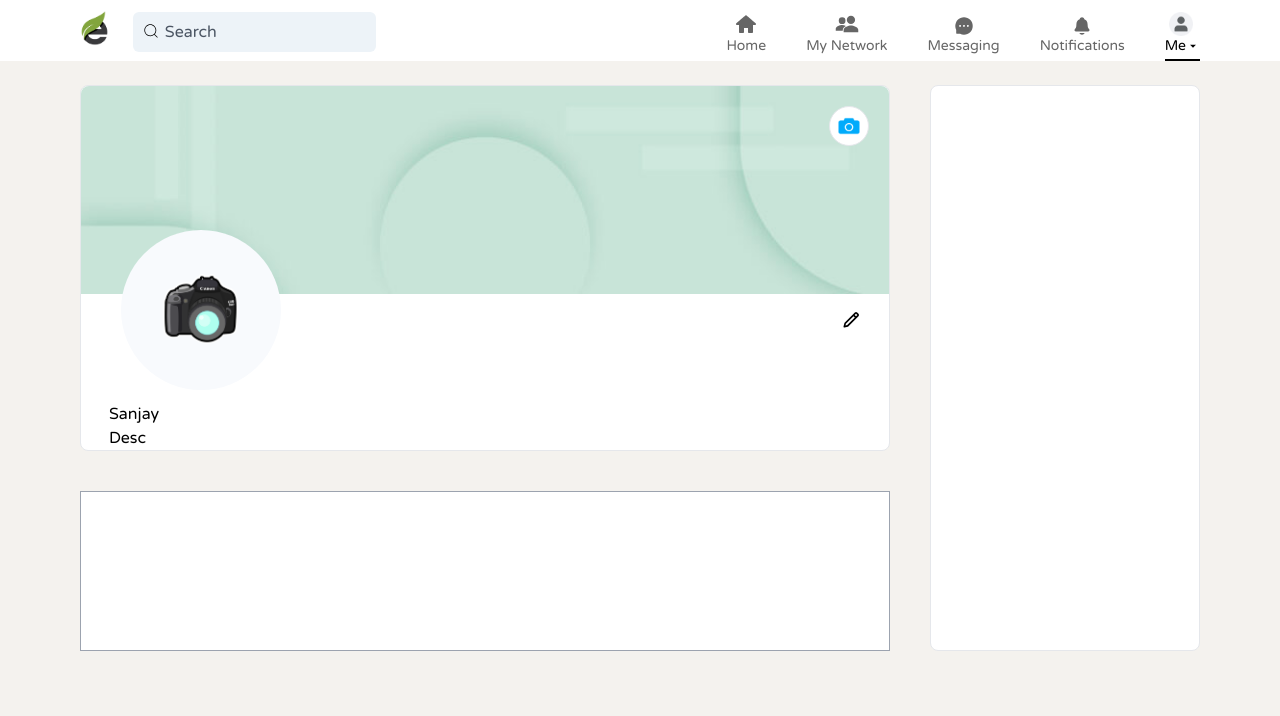
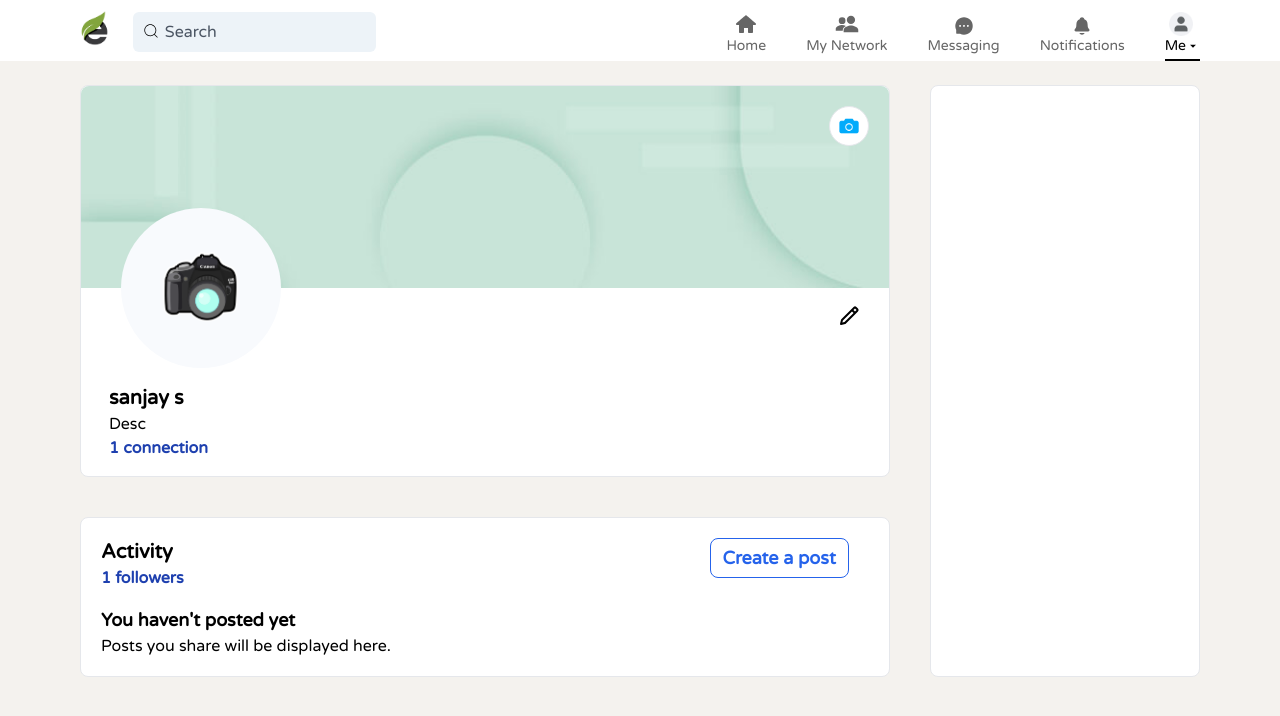
Before and after one commit to sanjay-prasath16/Social_media_for_growth, a React (Vite) app in the folder client/: page /profile in a window 1280 px wide. Shown: the top 716 px of the page. Built offline with nearby package versions, Linux system fonts and the light colour scheme.

Commit message:
completed profile page

```diff
--- a/client/src/components/Navbar.jsx
+++ b/client/src/components/Navbar.jsx
@@ -130,7 +130,7 @@ const Navbar = () => {
                 <div className="fixed inset-0 bg-black bg-opacity-50 z-10"></div>
             )}
 
-            <div className="relative bg-white flex justify-between z-20" style={{ height: '3.8rem' }}>
+            <div className="sticky top-0 bg-white flex justify-between z-20" style={{ height: '3.8rem' }}>
                 <div className={`flex ${isMobileSearchActive ? 'w-full' : ''}`} ref={searchRef}>
                     {!isMobileSearchActive && <img src={Logo} alt="" className='h-12 mt-1 moveIcon:ml-icon' />}
                     <div className="relative flex-1">
--- a/client/src/pages/Profile.jsx
+++ b/client/src/pages/Profile.jsx
@@ -1,39 +1,174 @@
-import background from '../assets/defaultBackground.jpg'
-import ProfileCamera from '../assets/profileCamera.png'
-import Camera from '../assets/camera.webp'
+import { useState } from 'react';
+import background from '../assets/defaultBackground.jpg';
+import ProfileCamera from '../assets/profileCamera.png';
+import Camera from '../assets/camera.webp';
+import { HiPhoto } from "react-icons/hi2";
 import { BiPencil } from "react-icons/bi";
 
 const Profile = () => {
+  const [showModal, setShowModal] = useState(false);
+  const [profileImage, setProfileImage] = useState(null);
+  const [profilePicture, setProfilePicture] = useState(null);
+  const [postImage, setPostImage] = useState(null);  // State to store the uploaded post image
+
+  const handleCreatePostClick = () => {
+    setShowModal(true);
+  };
+
+  const closeModal = () => {
+    setShowModal(false);
+    setPostImage(null); // Reset the post image when modal is closed
+  };
+
+  const handleFileChange = (e) => {
+    const file = e.target.files[0];
+    if (file) {
+      const reader = new FileReader();
+      reader.onload = () => {
+        if (e.target.id === "backgroundFileInput") {
+          setProfileImage(reader.result);
+        } else if (e.target.id === "profileFileInput") {
+          setProfilePicture(reader.result);
+        } else if (e.target.id === "postFileInput") {
+          setPostImage(reader.result);  // Set the post image
+        }
+      };
+      reader.readAsDataURL(file);
+    }
+  };
+
+  const triggerFileInput = (inputId) => {
+    document.getElementById(inputId).click();
+  };
+
   return (
-    <div className="flex flex-col lg:flex-row mt-6 mr-10 lg:mr-0">
+    <div className="flex flex-col lg:flex-row mt-6 mr-20 lg:mr-0">
       <div className="flex flex-col w-full lg:w-3/4 mr-20">
         <div className="border border-solid bg-white rounded-lg ml-5 md:ml-10 lg:ml-20 w-full mr-10 lg:mr-0 relative">
           <div className='flex justify-end mr-5 cursor-pointer'>
-            <div className='border border-solid bg-white w-10 h-10 rounded-full absolute mt-5 flex justify-center items-center'>
-              <img src={Camera} alt="" className='w-6 h-6' />
+            <div
+              className='border border-solid bg-white w-10 h-10 rounded-full absolute mt-5 flex justify-center items-center overflow-hidden'
+              onClick={() => triggerFileInput('backgroundFileInput')}
+            >
+              <img
+                src={Camera}
+                alt=""
+                className={`w-full h-full object-cover p-2`}
+              />
             </div>
           </div>
-          <img src={background} alt="" className="w-full h-52 rounded-t-lg z-0 cursor-pointer" />
-          <div className='rounded-full w-40 h-40 z-10 border-white ml-10 bg-profileColor absolute flex justify-center items-center cursor-pointer' style={{ marginTop: '-4rem' }}>
-            <img src={ProfileCamera} alt="" className='w-24 h-20' />
+          <img
+            src={profileImage || background}
+            alt="Profile Background"
+            className="w-full h-auto rounded-t-lg z-0 cursor-pointer max-h-60"
+            style={{ objectFit: 'cover' }}
+          />
+          <div
+            className='rounded-full z-10 ml-4 lg:ml-10 border-white bg-profileColor absolute flex justify-center items-center cursor-pointer w-24 h-24 sm:w-32 sm:h-32 md:w-32 md:h-32 lg:w-40 lg:h-40 mt-defaultBorderDown sm:mt-borderDown overflow-hidden'
+            onClick={() => triggerFileInput('profileFileInput')}
+          >
+            <img
+              src={profilePicture || ProfileCamera}
+              alt="Profile"
+              className={`object-cover ${!profilePicture ? 'h-20' : 'w-full h-full'}`}
+            />
           </div>
           <div className="flex justify-end">
             <span className='hover:border-gray-300 hover:bg-gray-200 hover:rounded-full cursor-pointer p-2 mr-5 mt-2'>
-              <BiPencil className='text-xl' />
+              <BiPencil className='text-2xl' />
             </span>
           </div>
           <div className='ml-7'>
-            <h1 className='mt-16'>Sanjay</h1>
+            <h1 className='mt-4 lg:mt-12 text-xl font-extrabold'>sanjay s</h1>
             <div className='flex'>
               <p>Desc</p>
             </div>
+            <p className='text-blue-800 font-semibold leading-none hover:border-b w-borderWidth mb-5 mt-1 hover:border-b-blue-800 cursor-pointer'>1 connection</p>
           </div>
         </div>
-        <div className="border border-gray-400 bg-white h-40 mt-10 ml-5 md:ml-10 lg:ml-20 w-full mr-10 lg:mr-0"></div>
+        <div className="border border-solid bg-white rounded-lg h-40 mt-10 ml-5 md:ml-10 lg:ml-20 pl-5 pt-5 w-full mr-10 lg:mr-0">
+          <div className='flex'>
+            <div>
+              <p className='text-xl font-extrabold'>Activity</p>
+              <p className='text-blue-800 font-semibold leading-none hover:border-b w-borderWidth mb-5 mt-1 hover:border-b-blue-800 cursor-pointer'>1 followers</p>
+            </div>
+            <div className='ml-auto mr-10'>
+              <button
+                onClick={handleCreatePostClick}
+                className='border h-10 text-blue-600 pl-3 pr-3 rounded-lg text-lg font-semibold border-blue-600 hover:border-2 hover:bg-blue-50'>
+                Create a post
+              </button>
+            </div>
+          </div>
+          <p className='text-lg font-extrabold'>{`You haven't posted yet`}</p>
+          <p>{`Posts you share will be displayed here.`}</p>
+        </div>
       </div>
       <div className="w-full lg:w-1/4 border border-solid bg-white ml-5 lg:ml-10 mr-10 lg:mr-20 rounded-lg mt-10 lg:mt-0"></div>
+
+      {showModal && (
+        <div className="fixed inset-0 z-50 flex justify-center items-center bg-black bg-opacity-50">
+          <div className="bg-white rounded-lg p-6 w-postCreationWidth h-postCreationHeight flex flex-col relative">
+            <h2 className="text-xl font-bold mb-4">Create a Post</h2>
+            <textarea
+              className="border-white outline-none w-full h-1/4 rounded-lg resize-none"
+              placeholder="What do you want to talk about?"
+            ></textarea>
+
+            <div className="mt-4 overflow-auto flex-1" style={{ maxHeight: '200px' }}>
+              {postImage && (
+                <img src={postImage} alt="Uploaded Post" className="w-full h-auto rounded-lg" />
+              )}
+            </div>
+
+            <div className='flex items-center mt-6'>
+              <HiPhoto
+                className='text-2xl cursor-pointer'
+                onClick={() => triggerFileInput('postFileInput')}
+              />
+            </div>
+
+            <hr className="my-4" />
+
+            <div className="flex justify-end items-end mt-4">
+              <button
+                onClick={closeModal}
+                className="border h-10 text-blue-600 pl-3 pr-3 rounded-lg text-lg font-semibold border-blue-600 hover:border-2 hover:bg-blue-50">
+                Cancel
+              </button>
+              <button
+                className="ml-4 bg-blue-600 text-white h-10 pl-3 pr-3 rounded-lg text-lg font-semibold hover:bg-blue-700">
+                Post
+              </button>
+            </div>
+          </div>
+        </div>
+      )}
+
+      {/* Hidden file inputs */}
+      <input
+        id="backgroundFileInput"
+        type="file"
+        className="hidden"
+        accept="image/*"
+        onChange={handleFileChange}
+      />
+      <input
+        id="profileFileInput"
+        type="file"
+        className="hidden"
+        accept="image/*"
+        onChange={handleFileChange}
+      />
+      <input
+        id="postFileInput"
+        type="file"
+        className="hidden"
+        accept="image/*"
+        onChange={handleFileChange}
+      />
     </div>
-  )
-}
+  );
+};
 
 export default Profile;
--- a/client/tailwind.config.js
+++ b/client/tailwind.config.js
@@ -21,10 +21,17 @@ export default {
       },
       width: {
         customButtonWidth: '310px',
+        borderWidth: '6.2rem',
+        postCreationWidth: '48rem',
+      },
+      height: {
+        postCreationHeight: '38rem',
       },
       margin: {
         icon: '3.5rem',
-        down: '0.2rem'
+        down: '0.2rem',
+        borderDown: '-5rem',
+        defaultBorderDown: '-3rem',
       },
     },
     screens: {
```
